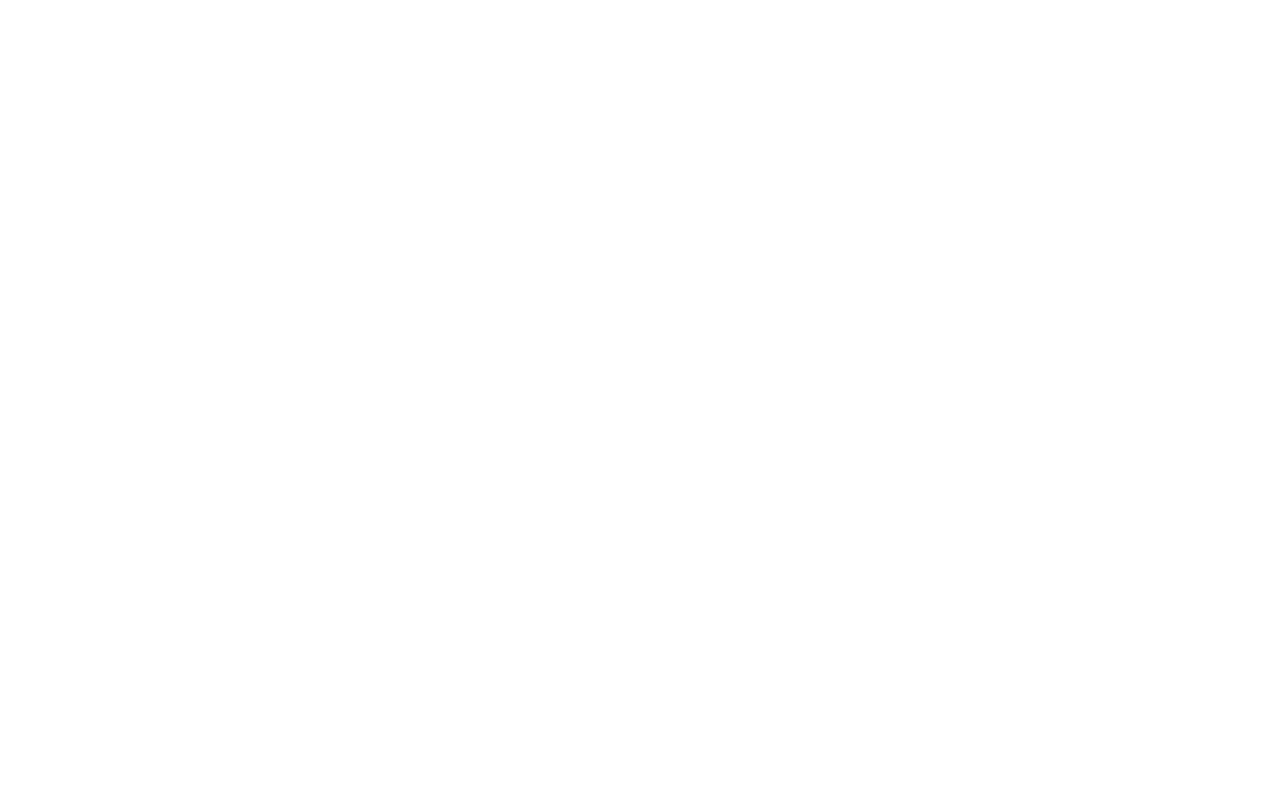
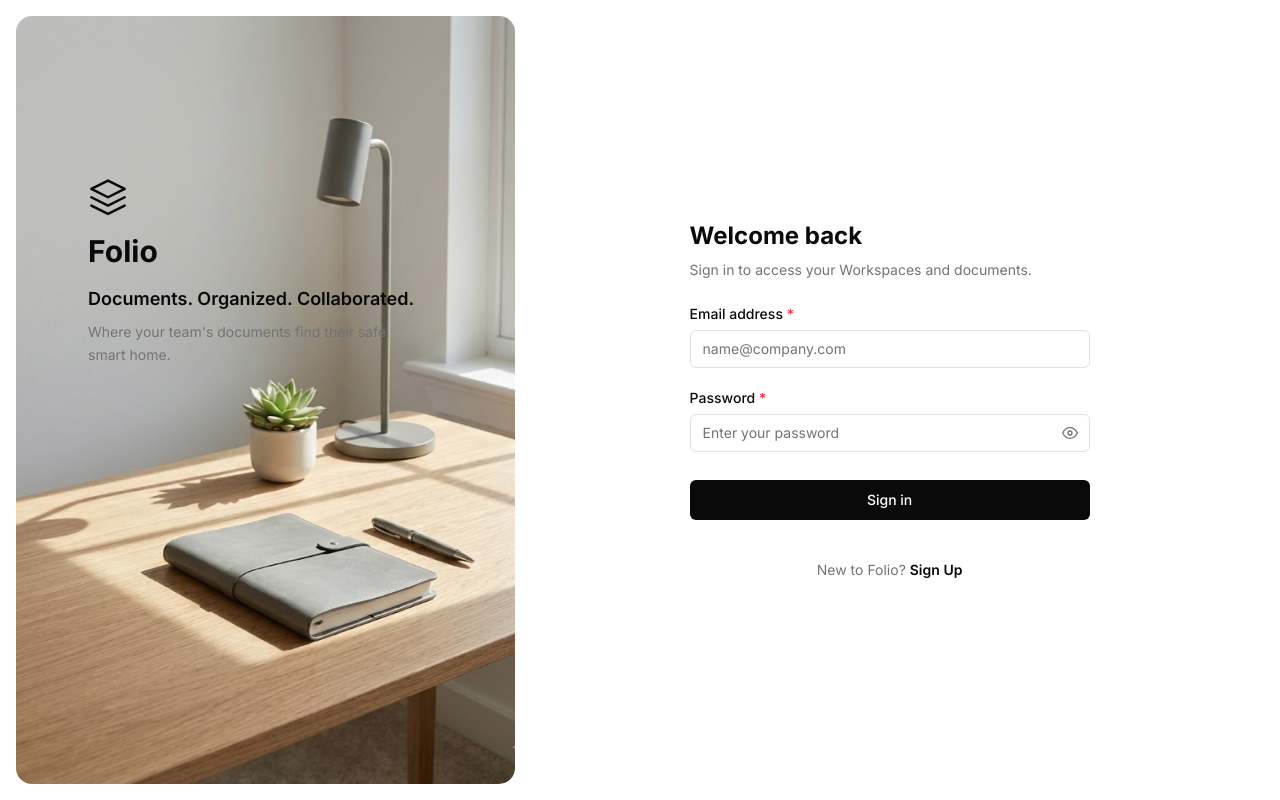
Before and after one commit to luquocphap/Documentation-Hub-Frontend, a React (Vite) app: page /login in a window 1280 px wide. Before the commit this address had no page. Built offline with nearby package versions, Linux system fonts and the light colour scheme.

Commit message:
feat: implement login page

```diff
--- a/src/App.tsx
+++ b/src/App.tsx
@@ -1,6 +1,7 @@
 import './App.css'
 import { BrowserRouter, Route, Routes, Navigate } from 'react-router-dom'
 import RegisterPage from './pages/RegisterPage'
+import LoginPage from './pages/LoginPage'
 
 function App() {
 
@@ -9,6 +10,7 @@
       <Routes>
         <Route path='/' element={<Navigate to='/register' replace />} />
         <Route path='/register' element={<RegisterPage/>} />
+        <Route path='/login' element={<LoginPage/>} />
       </Routes>
     </BrowserRouter>
   )
--- /dev/null
+++ b/src/pages/LoginPage.tsx
@@ -0,0 +1,55 @@
+import { AuthLayout } from "@/components/AuthLayout";
+import { Input } from "@/components/ui/Input";
+import { Button } from "@/components/ui/Button";
+
+const EyeIcon = () => (
+  <svg width="16" height="16" viewBox="0 0 24 24" fill="none" stroke="currentColor" strokeWidth="2">
+    <path d="M1 12s4-8 11-8 11 8 11 8-4 8-11 8-11-8-11-8z" strokeLinecap="round" strokeLinejoin="round"/>
+    <circle cx="12" cy="12" r="3" strokeLinecap="round" strokeLinejoin="round"/>
+  </svg>
+);
+
+export default function LoginPage() {
+  return (
+    <AuthLayout>
+      <div className="flex flex-col gap-6">
+        <div>
+          <h1 className="text-2xl font-bold mb-2 text-foreground">Welcome back</h1>
+          <p className="text-sm text-primary-cyan">
+            Sign in to access your Workspaces and documents.
+          </p>
+        </div>
+
+        <form className="flex flex-col gap-5">
+          <Input
+            id="email"
+            type="email"
+            label="Email address"
+            placeholder="name@company.com"
+            required
+          />
+
+          <Input
+            id="password"
+            type="password"
+            label="Password"
+            placeholder="Enter your password"
+            required
+            rightIcon={<EyeIcon />}
+          />
+
+          <Button type="button" className="mt-2">
+            Sign in
+          </Button>
+        </form>
+
+        <p className="text-center text-sm text-primary-cyan mt-4">
+          New to Folio?{" "}
+          <a href="/register" className="font-semibold text-foreground hover:underline">
+            Sign Up
+          </a>
+        </p>
+      </div>
+    </AuthLayout>
+  );
+}
```
